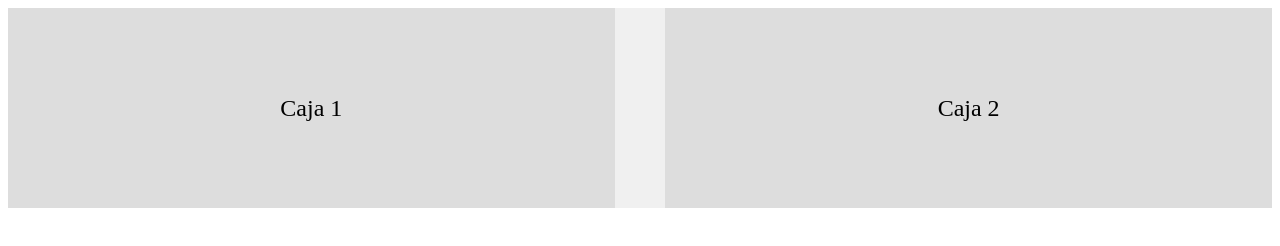
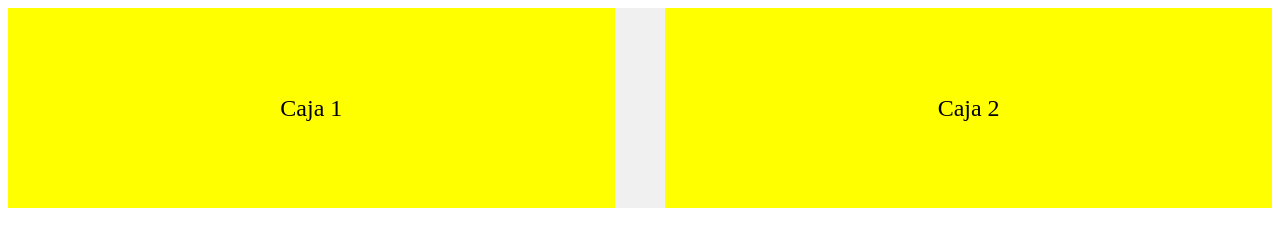
Before and after one commit to geniusbohemius/web, a plain HTML site: page index.html in a window 1280 px wide. Drawn offline with Linux system fonts and the light colour scheme.

Commit message:
Update index.html

```diff
--- a/index.html
+++ b/index.html
@@ -15,7 +15,7 @@
         .box {
             width: 100%; /* Ancho completo por defecto */
             height: 200px; /* Altura fija para las cajas */
-            background-color: #ddd; /* Color de fondo de las cajas */
+            background-color: yellow; /* Color de fondo de las cajas */
             margin-bottom: 10px; /* Espacio entre cajas */
             display: flex;
             justify-content: center;
```
